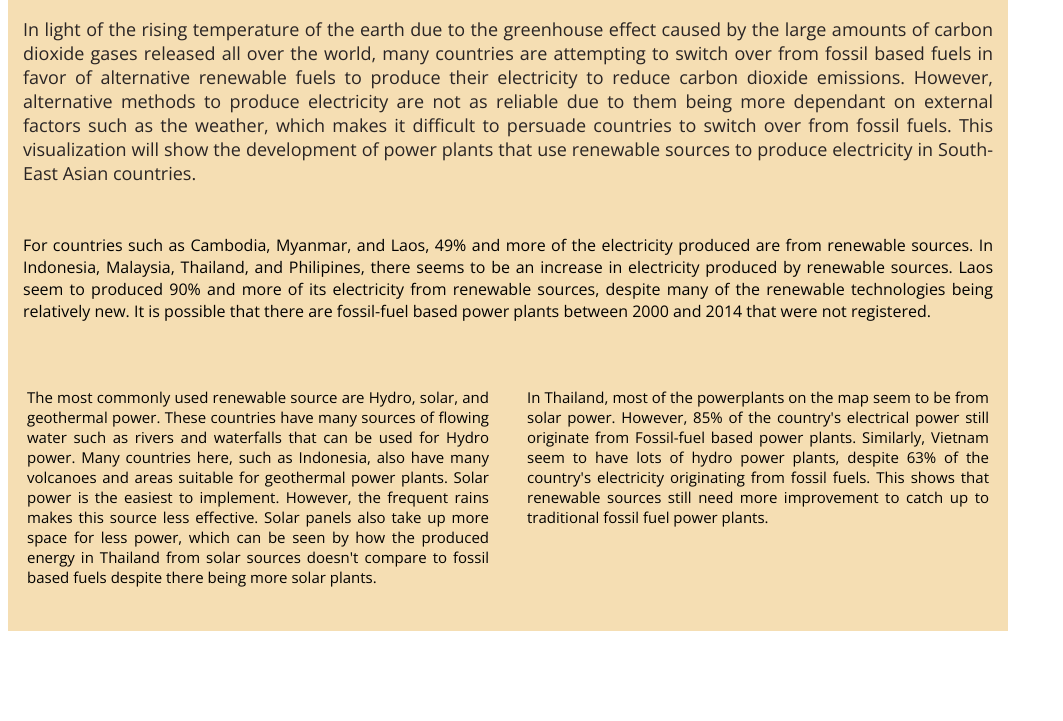
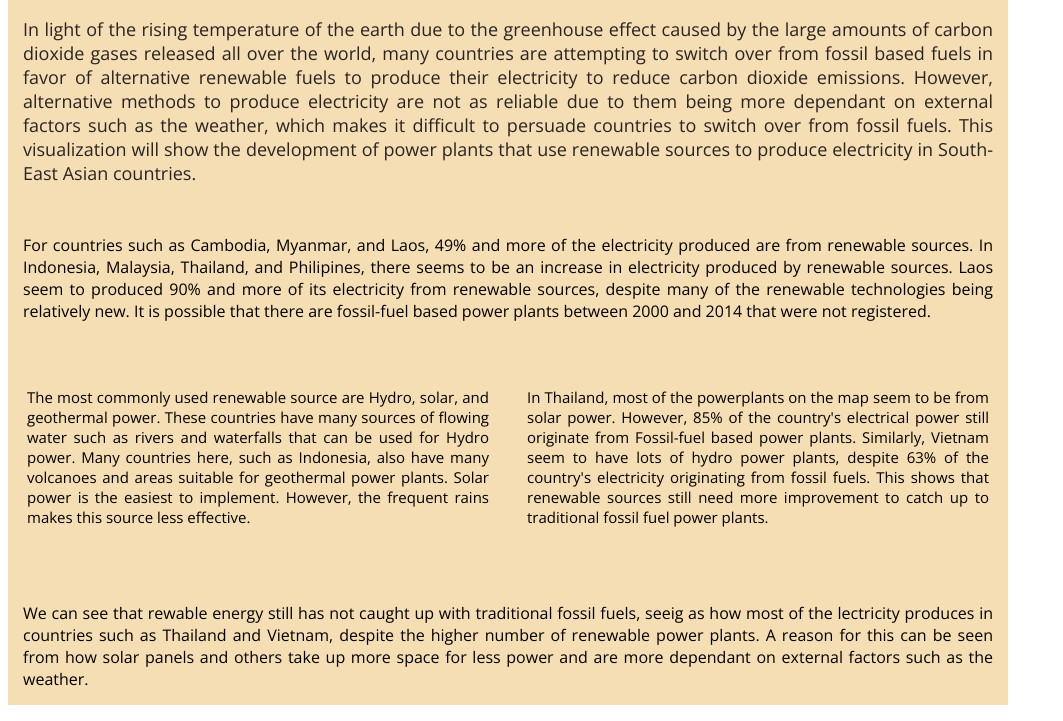
Before and after one commit to mahesia/mahesia.github.io, a plain HTML site: page index.html in a window 1280 px wide. Shown: the part 127-848 px from the top of the page, without its empty margins (0-1063 px from the left). Before the commit the page ends 800 px from the top, so only its background shows below. Drawn offline with nearby package versions, Linux system fonts and the light colour scheme; a script that the page names is missing.

Commit message:
Update index.html

```diff
--- a/index.html
+++ b/index.html
@@ -62,7 +62,7 @@
                 The most commonly used renewable source are Hydro, solar, and geothermal power.
                These countries have many sources of flowing water such as rivers and waterfalls that can be used for Hydro power.
                 Many countries here, such as Indonesia, also have many volcanoes and areas suitable for geothermal power plants.
-                Solar power is the easiest to implement. However, the frequent rains makes this source less effective. Solar panels also take up more space for less power, which can be seen by how the produced energy in Thailand from solar sources doesn't compare to fossil based fuels despite there being more solar plants.
+                Solar power is the easiest to implement. However, the frequent rains makes this source less effective.
               </p>
               <div id="bar1" class="column">
                 <script>
@@ -91,5 +91,9 @@
             </div>
         </div>
     </div>
+    <p id="mark">
+        We can see that rewable energy still has not caught up with traditional fossil fuels, seeig as how most of the lectricity produces in countries such as Thailand and Vietnam, despite the higher number of renewable power plants.
+        A reason for this can be seen from how solar panels and others take up more space for less power and are more dependant on external factors such as the weather.
+    </p>
 </body>
 </html>
```
